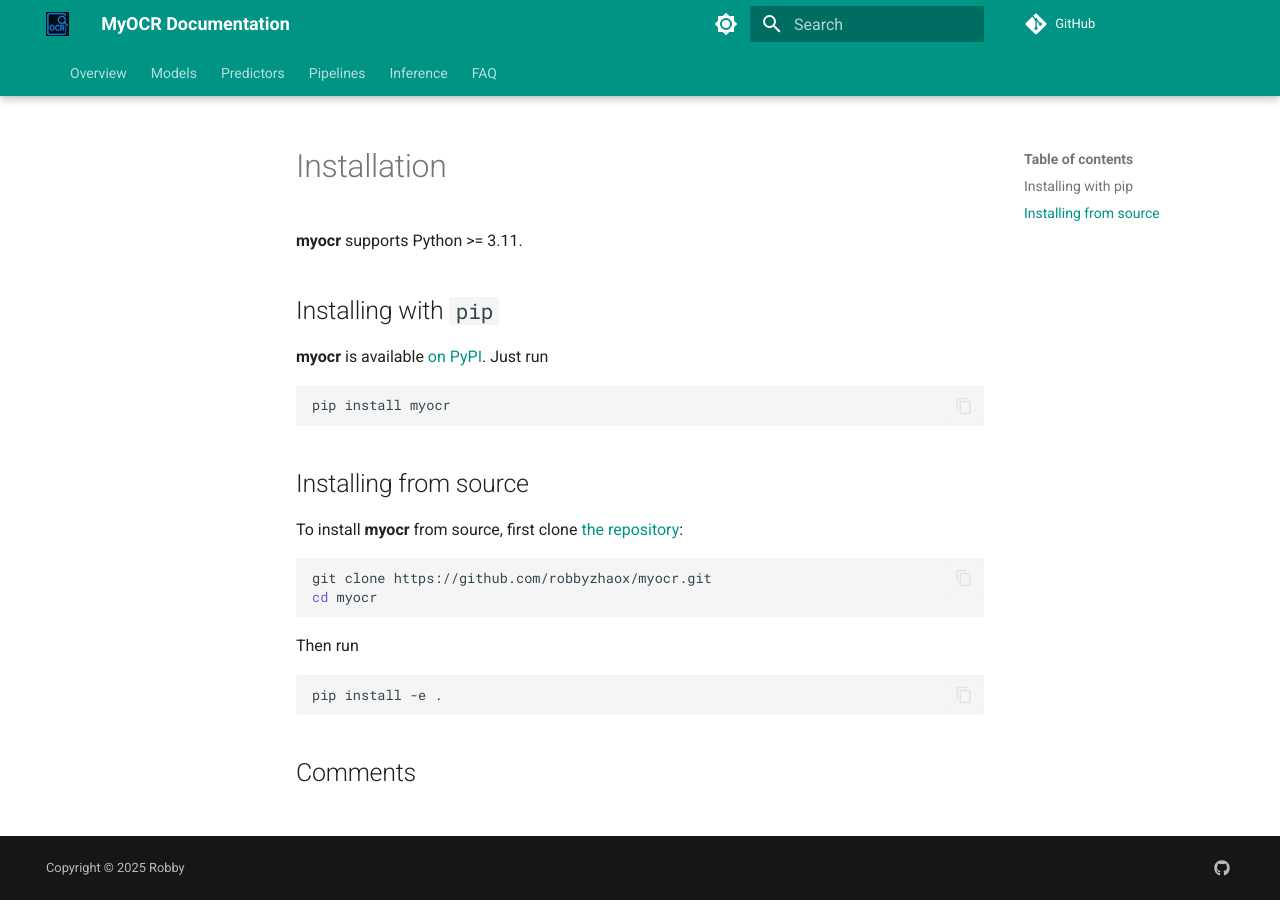
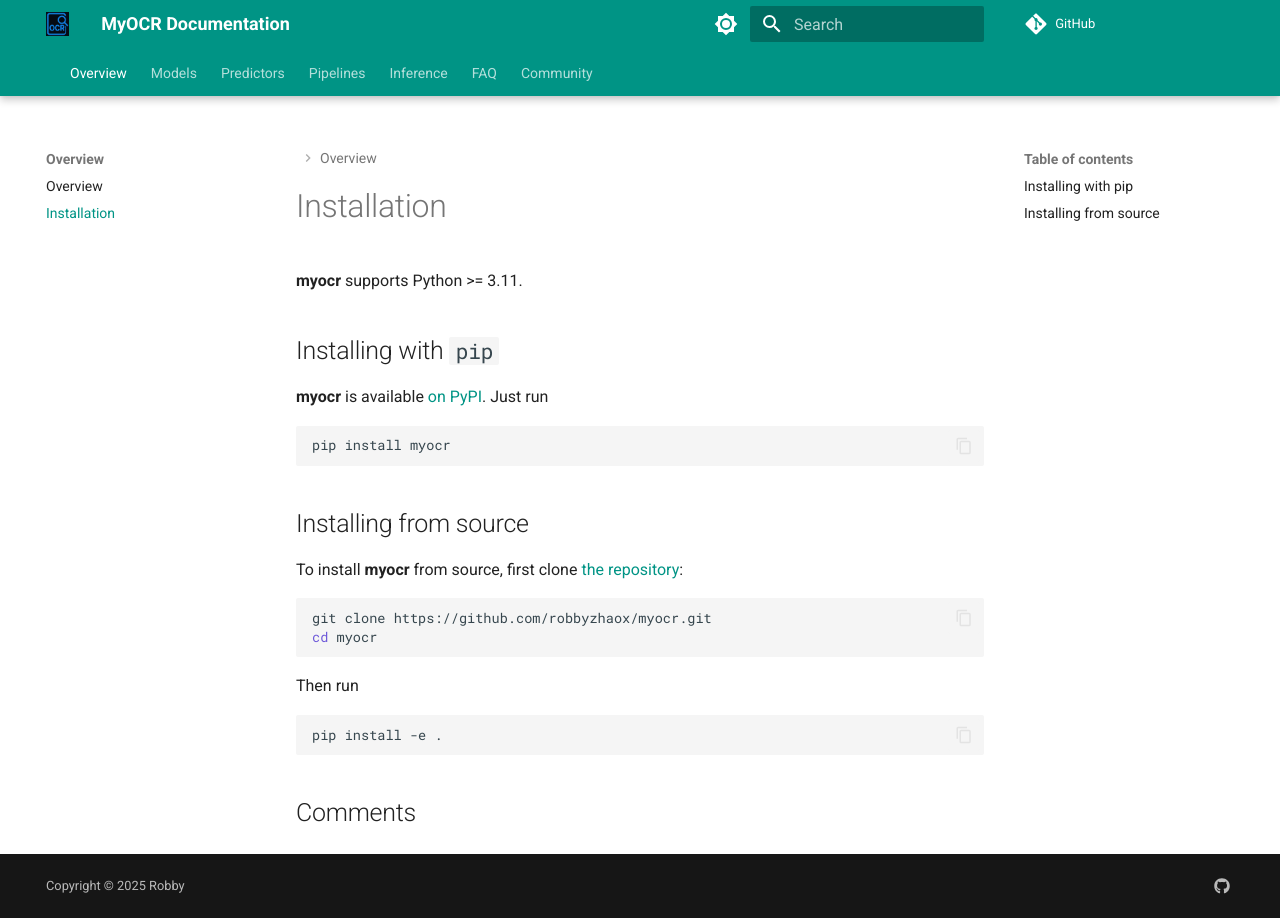
Before and after one commit to robbyzhaox/myocr, an MkDocs documentation site: the page built from documentation/docs/getting-started/installation.md, in a window 1280 px wide. Built offline with MkDocs 1.6.1 and Material for MkDocs 9.7.7, drawn with Linux system fonts in a browser that asks for light colours; comment, search, counter and statistics services are not loaded; the version menu is left out.

Commit message:
refactor doc package

```diff
--- a/documentation/mkdocs.yml
+++ b/documentation/mkdocs.yml
@@ -108,8 +108,8 @@
 nav:
   - "": index.md
   - Overview:
-      - Overview: overview.md
-      - Getting Started : getting-started/index.md
+      - Overview: getting-started/overview.md
+      - Installation: getting-started/installation.md
   - Models:
       - Model List: models/model-list.md
   - Predictors:
@@ -117,9 +117,12 @@
       - Predictors: predictors/predictors.md
   - Pipelines:
       - Common OCR: pipelines/ocr.md
-      - Structured Extractor: pipelines/
+      - Structured Extractor: pipelines/structured-ocr.md
   - Inference:
       - Local Inference: inference/local.md
       - Restful: inference/rest.md
   - FAQ:
       - FAQ: faq.md
+  - Community:
+      - Changelog: CHANGELOG.md
+      - Contributing: CONTRIBUTING.md
```
Also changed, not shown: documentation/docs/getting-started/installation.md (renamed from documentation/docs/installation.md), documentation/docs/getting-started/overview.md (renamed from documentation/docs/overview.md).
